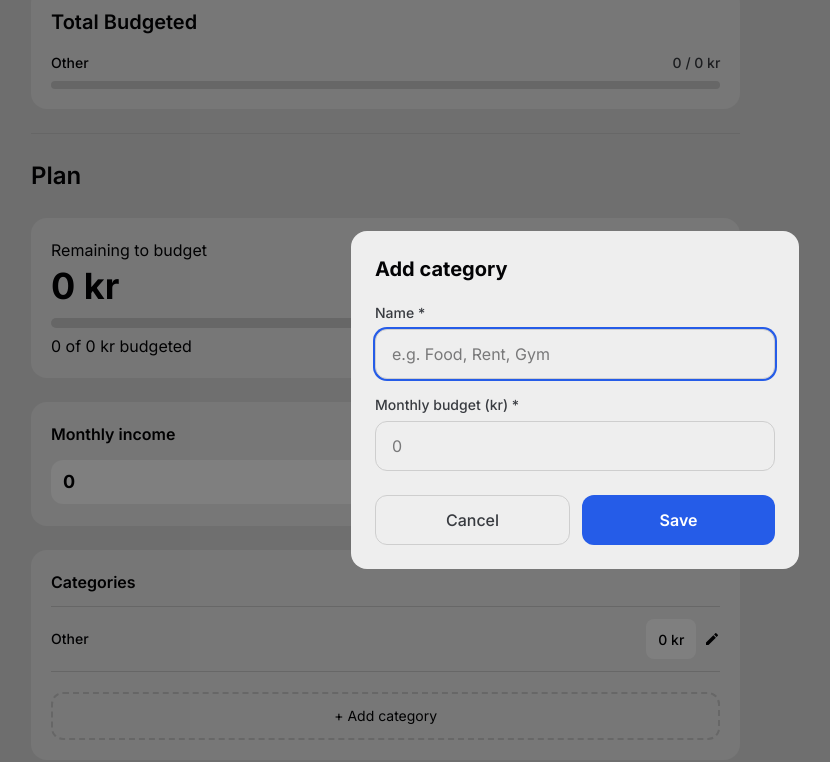
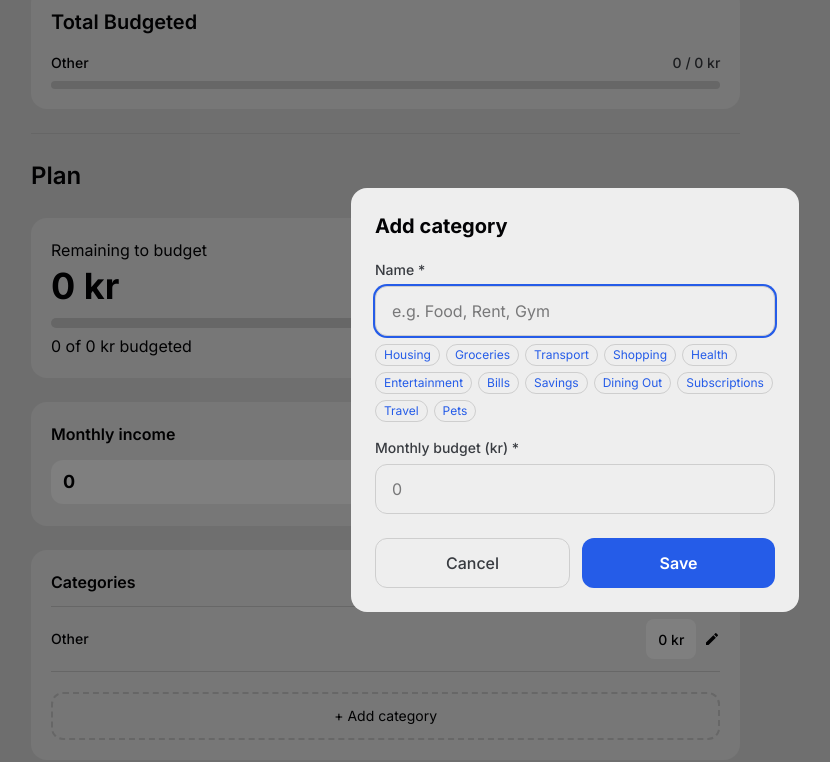
Before and after one commit to Teodor29/slicr-budget-app, a React (Vite) app: page / in a window 1280 px wide. Both pictures are taken after a click on the button "+ Add category". Shown: the part 285-1047 px from the top of the page, without its empty margins (65-895 px from the left). Built offline with nearby package versions, Linux system fonts and the light colour scheme.

Commit message:
add category suggestions

```diff
--- a/src/components/AddCategoryModal.tsx
+++ b/src/components/AddCategoryModal.tsx
@@ -6,16 +6,44 @@ interface Props {
   onClose: () => void;
 }
 
+const SUGGESTIONS = [
+  "Housing",
+  "Groceries",
+  "Transport",
+  "Shopping",
+  "Health",
+  "Entertainment",
+  "Bills",
+  "Savings",
+  "Dining Out",
+  "Subscriptions",
+  "Travel",
+  "Pets"
+];
+
 export default function AddCategoryModal({ onClose }: Props) {
-  const { addCategory, currency } = useBudget();
+  const { addCategory, currency, data } = useBudget();
   const [name, setName] = useState("");
   const [budget, setBudget] = useState("");
   const [error, setError] = useState("");
 
+  const existingNames = new Set(
+    data.template.categories.map((c) => c.name.toLowerCase()),
+  );
+  const suggestions = SUGGESTIONS.filter(
+    (s) => !existingNames.has(s.toLowerCase()),
+  );
+
   function handleSave() {
     const parsed = parseFloat(budget);
-    if (!name.trim()) { setError("Enter a name"); return; }
-    if (!budget || isNaN(parsed) || parsed < 0) { setError("Enter a valid budget"); return; }
+    if (!name.trim()) {
+      setError("Enter a name");
+      return;
+    }
+    if (!budget || isNaN(parsed) || parsed < 0) {
+      setError("Enter a valid budget");
+      return;
+    }
     addCategory({ name: name.trim(), budget: parsed });
     onClose();
   }
@@ -29,11 +57,33 @@ export default function AddCategoryModal({ onClose }: Props) {
             type="text"
             placeholder="e.g. Food, Rent, Gym"
             value={name}
-            onChange={(e) => { setName(e.target.value); setError(""); }}
-            onKeyDown={(e) => { if (e.key === "Enter") handleSave(); }}
+            onChange={(e) => {
+              setName(e.target.value);
+              setError("");
+            }}
+            onKeyDown={(e) => {
+              if (e.key === "Enter") handleSave();
+            }}
             className="input"
             autoFocus
           />
+          {suggestions.length > 0 && (
+            <div className="flex flex-wrap gap-1.5 mt-2">
+              {suggestions.map((s) => (
+                <button
+                  key={s}
+                  type="button"
+                  onClick={() => {
+                    setName(s);
+                    setError("");
+                  }}
+                  className="tag"
+                >
+                  {s}
+                </button>
+              ))}
+            </div>
+          )}
         </div>
         <div>
           <label className="label">Monthly budget ({currency}) *</label>
@@ -42,8 +92,13 @@ export default function AddCategoryModal({ onClose }: Props) {
             inputMode="decimal"
             placeholder="0"
             value={budget}
-            onChange={(e) => { setBudget(e.target.value); setError(""); }}
-            onKeyDown={(e) => { if (e.key === "Enter") handleSave(); }}
+            onChange={(e) => {
+              setBudget(e.target.value);
+              setError("");
+            }}
+            onKeyDown={(e) => {
+              if (e.key === "Enter") handleSave();
+            }}
             className="input"
           />
           {error && <p className="error-msg">{error}</p>}
@@ -51,16 +106,10 @@ export default function AddCategoryModal({ onClose }: Props) {
       </div>
 
       <div className="modal-actions">
-        <button
-          onClick={onClose}
-          className="flex-1 btn-secondary"
-        >
+        <button onClick={onClose} className="flex-1 btn-secondary">
           Cancel
         </button>
-        <button
-          onClick={handleSave}
-          className="flex-1 btn-primary"
-        >
+        <button onClick={handleSave} className="flex-1 btn-primary">
           Save
         </button>
       </div>
--- a/src/index.css
+++ b/src/index.css
@@ -76,6 +76,10 @@
   .error-msg {
     @apply text-danger text-xs mt-1;
   }
+
+  .tag {
+    @apply px-2 py-0.5 rounded-full text-xs border border-border text-primary hover:border-primary  transition-colors cursor-pointer;
+  }
 }
 
 @layer base {
```
